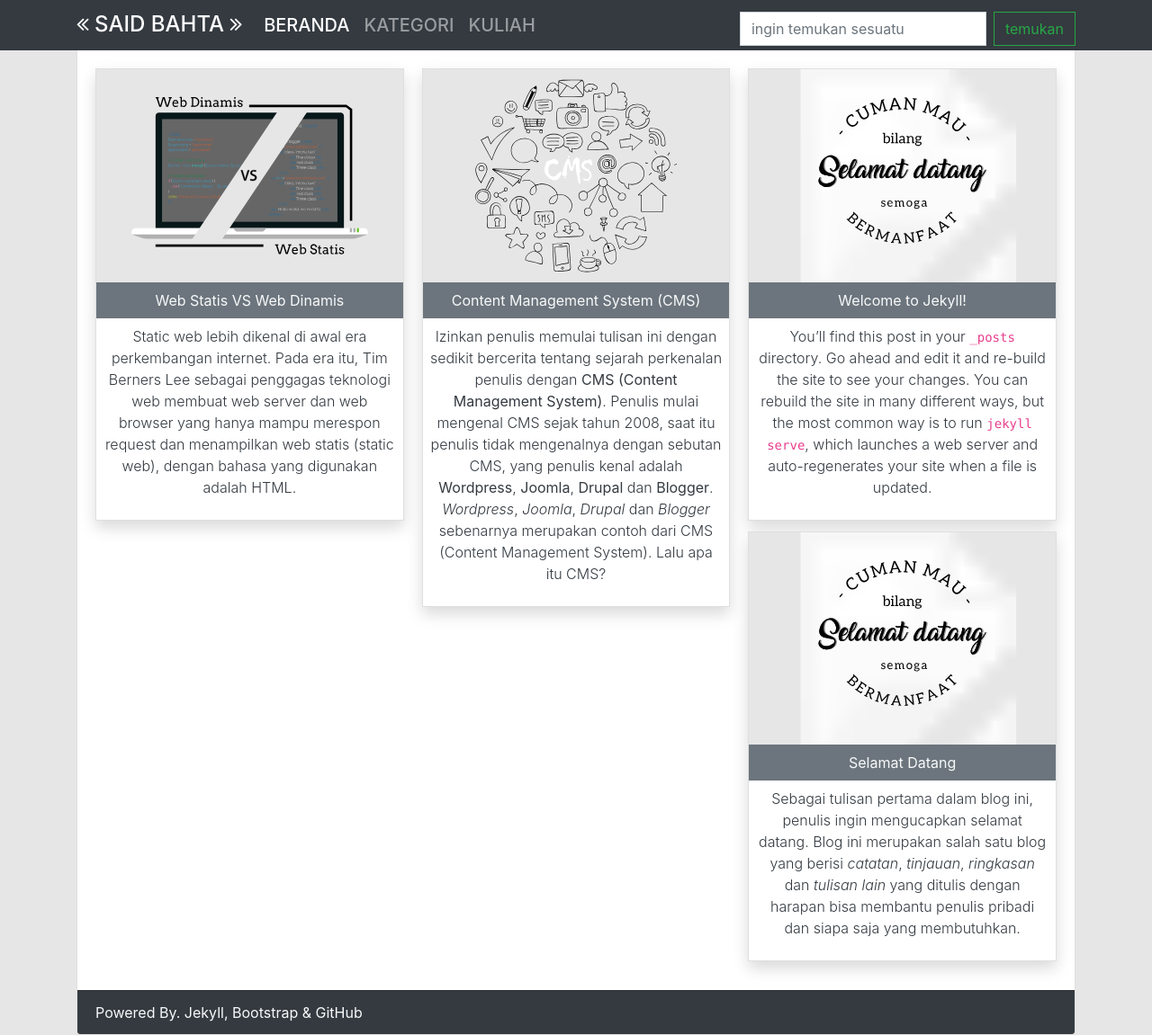
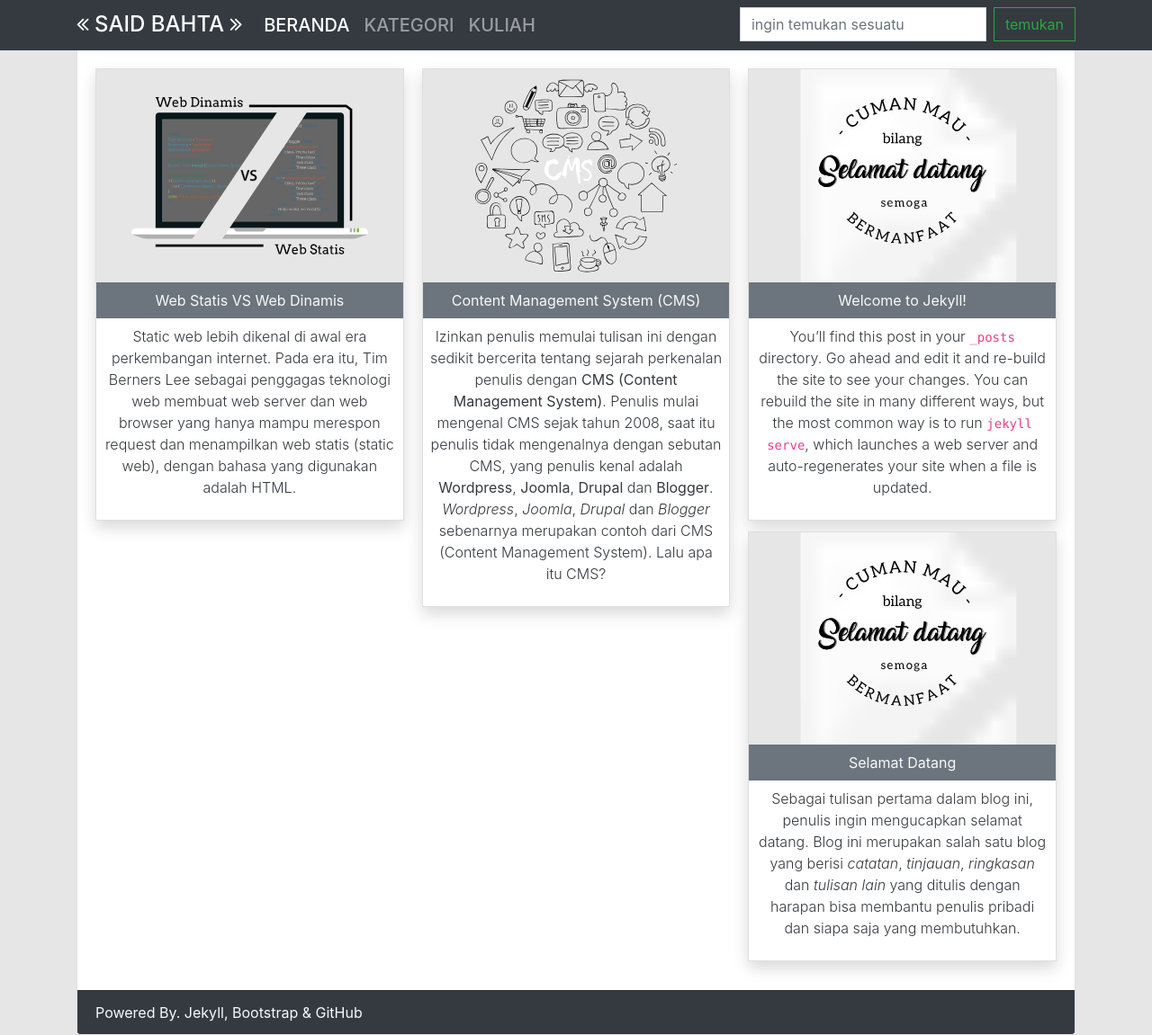
Before and after one commit to surtinaali/blog, a Jekyll site: the page built from index.html, in a window 1280 px wide and 1151 px high. Shown: the whole window at 90% size. Built offline with Jekyll 4.4.1, drawn with Linux system fonts in a browser that asks for light colours.

Commit message:
sejajarkan search box

```diff
--- a/_layouts/page.html
+++ b/_layouts/page.html
@@ -31,7 +31,7 @@
                     </li>
                     {% endif %} {% endfor %}
                 </ul>
-                <form class="form-inline my-lg-0">
+                <form class="form-inline" style="margin-top:-1%">
                     <input class="form-control mr-sm-2 rounded-0" type="search" placeholder="ingin temukan sesuatu" aria-label="Search">
                     <button class="btn btn-outline-success my-2 my-sm-0 rounded-0" type="submit">temukan</button>
                 </form>
```
